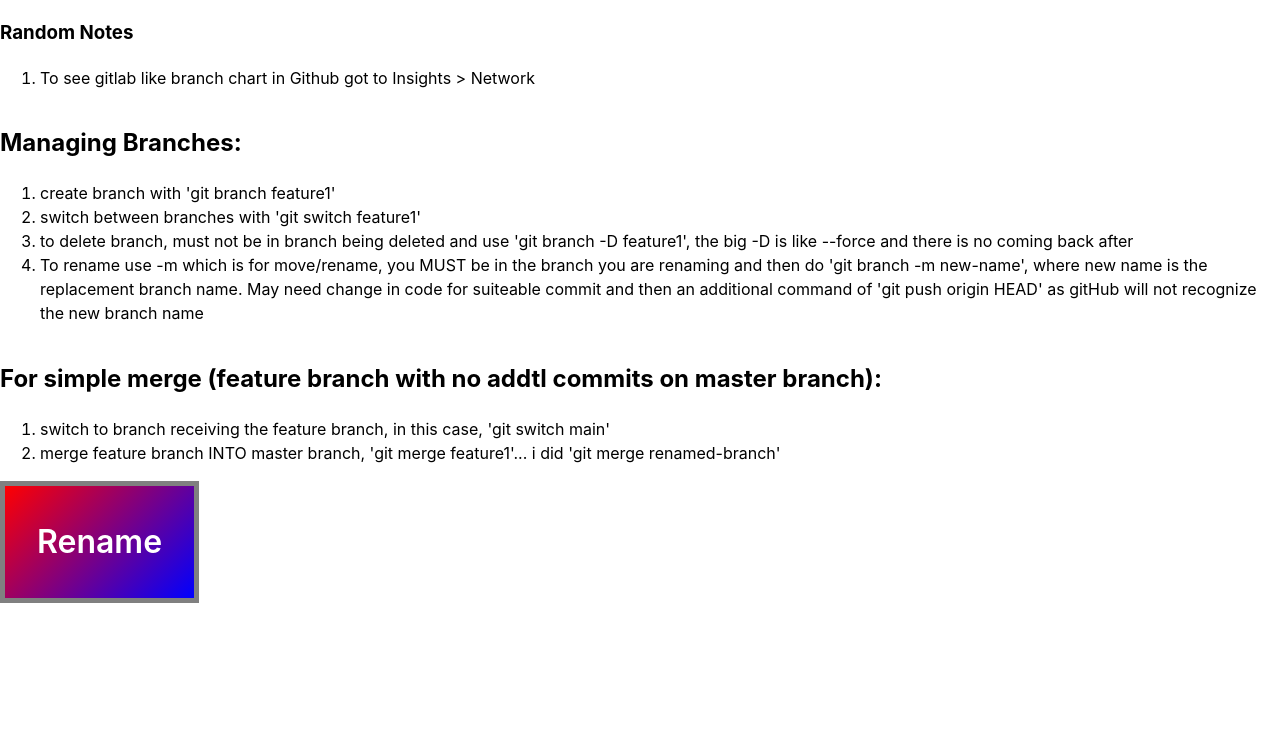
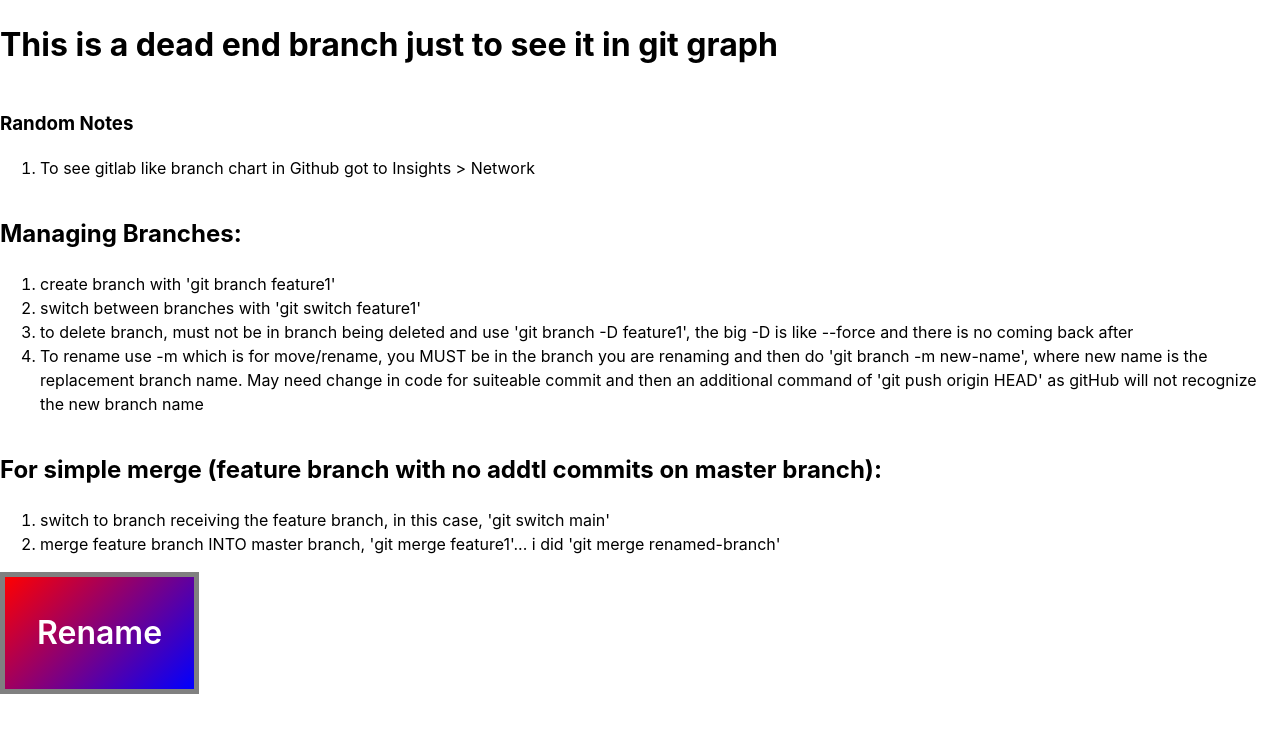
Before and after one commit to drbenn/git-practice, a website built with Vite: page index.html in a window 1280 px wide. Built offline with nearby package versions, Linux system fonts and the light colour scheme.

Commit message:
dead end branch for visualization

```diff
--- a/index.html
+++ b/index.html
@@ -7,7 +7,7 @@
     <title>Vite App</title>
   </head>
   <body>
-
+<h1>This is a dead end branch just to see it in git graph</h1>
     <div>
       <p>
         <h3>Random Notes</h3>
```
